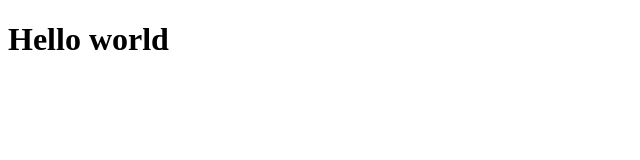
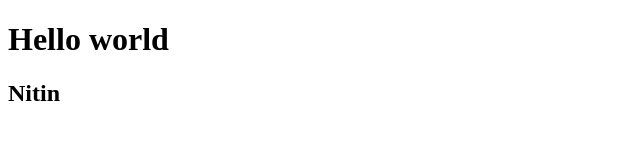
Before and after one commit to malisachin615/MyProject, a plain HTML site: page index.html in a window 1280 px wide. Shown: the full height of the page, 0-640 px from the left. Drawn offline with Linux system fonts and the light colour scheme.

Commit message:
Nitin added

```diff
--- a/index.html
+++ b/index.html
@@ -7,5 +7,6 @@
 </head>
 <body>
     <h1>Hello world</h1>
+    <h2>Nitin</h2>
 </body>
 </html>
```
